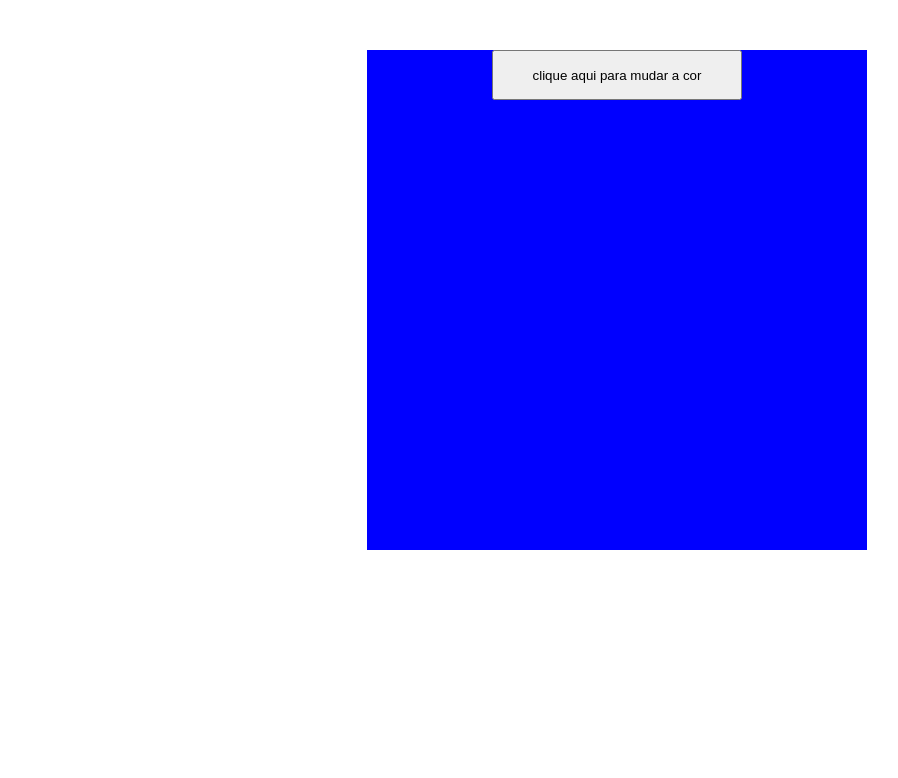
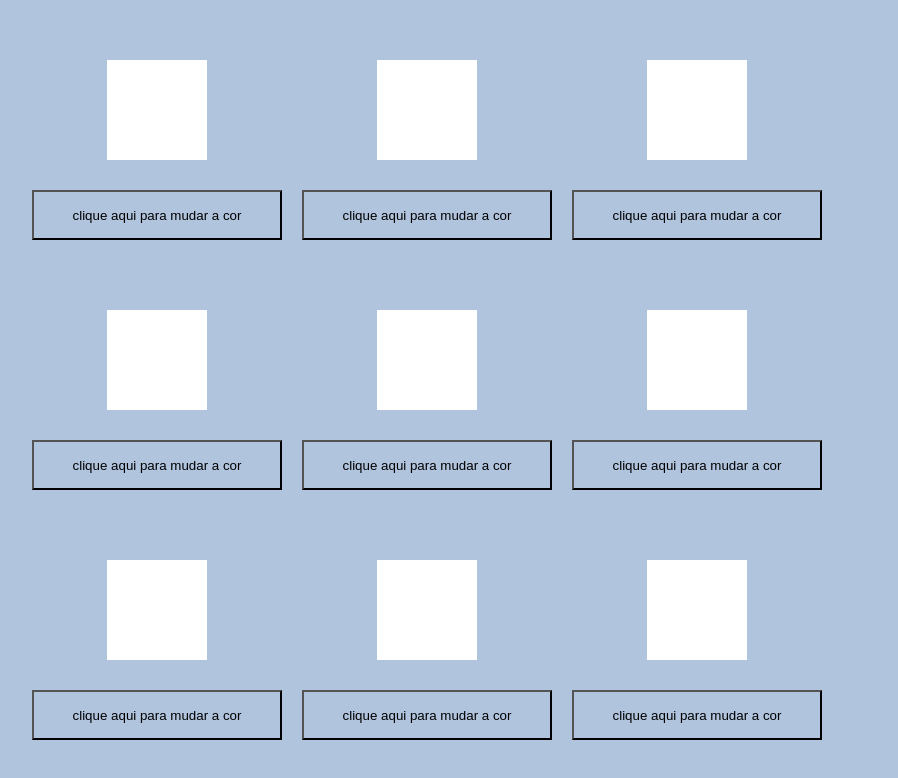
Before and after one commit to cavalcant3/ChangeBackground, a plain HTML site: page index.html in a window 1280 px wide. Shown: the whole page, without its empty margins (23-921 px from the left). Drawn offline with Linux system fonts and the light colour scheme.

Commit message:
jogo finalizado

```diff
--- a/index.html
+++ b/index.html
@@ -1,5 +1,6 @@
 <!DOCTYPE html>
 <html lang="en">
+
 <head>
     <meta charset="UTF-8">
     <meta http-equiv="X-UA-Compatible" content="IE=edge">
@@ -7,10 +8,97 @@
     <link rel="stylesheet" href="style.css">
     <title>Jogo da velha estranho</title>
 </head>
+
 <body>
-    <div id="container">
-        <button id="button"> clique aqui para mudar a cor</button>
+
+
+    <div class="flex-container">
+        <div class="card">
+            <div id="container">
+            </div>
+            <button id="button"> clique aqui para mudar a cor</button>
+        </div>
+
+        <div class="card">
+            <div id="container2">
+            </div>
+            <button id="btn2"> clique aqui para mudar a cor</button>
+        </div>
+
+        <div class="card">
+            <div id="container3">
+            </div>
+            <button id="btn3"> clique aqui para mudar a cor</button>
+        </div>
+
+
+        <div class="card">
+            <div id="container4">
+            </div>
+            <button id="btn4"> clique aqui para mudar a cor</button>
+        </div>
+
+        <div class="card">
+            <div id="container5">
+            </div>
+            <button id="btn5"> clique aqui para mudar a cor</button>
+        </div>
+
+        <div class="card">
+            <div id="container6">
+            </div>
+            <button id="btn6"> clique aqui para mudar a cor</button>
+        </div>
+        <div class="card">
+            <div id="container7">
+            </div>
+            <button id="btn7"> clique aqui para mudar a cor</button>
+        </div>
+        <div class="card">
+            <div id="container8">
+            </div>
+            <button id="btn8"> clique aqui para mudar a cor</button>
+        </div>
+        <div class="card">
+            <div id="container9">
+            </div>
+            <button id="btn9"> clique aqui para mudar a cor</button>
+        </div>
+
     </div>
+
+
+
+
+
+
+
+
+
+
+
+
+
+
+
+
+
+
+
+
+
+
+
+
+
+
+
+
+
+
+
+
     <script src="main.js"></script>
 </body>
+
 </html>
--- a/main.js
+++ b/main.js
@@ -1,9 +1,66 @@
-let cores = ['vermelho', 'amarelo', 'branco']
+let colors = ['white', 'red','yellow'];
 
 let button = document.getElementById('button');
+let btn2 = document.getElementById('btn2');
+let btn3 = document.getElementById('btn3');
+let btn4 = document.getElementById('btn4');
+let btn5 = document.getElementById('btn5');
+let btn6 = document.getElementById('btn6');
+let btn7 = document.getElementById('btn7');
+let btn8 = document.getElementById('btn8');
+let btn9 = document.getElementById('btn9');
 
 button.addEventListener('click', function(){
-    var colors = cores[cores.length]
+    var randomColor = colors[Math.floor(Math.random() * colors.length)]
     let container = document.getElementById('container');
-    container.style.background = colors;
+
+    container.style.background = randomColor;
 })
+btn2.addEventListener('click', function(){
+    var randomColor = colors[Math.floor(Math.random() * colors.length)]
+    let container = document.getElementById('container2');
+
+    container.style.background = randomColor;
+})
+btn3.addEventListener('click', function(){
+    var randomColor = colors[Math.floor(Math.random() * colors.length)]
+    let container = document.getElementById('container3');
+
+    container.style.background = randomColor;
+})
+btn4.addEventListener('click', function(){
+    var randomColor = colors[Math.floor(Math.random() * colors.length)]
+    let container = document.getElementById('container4');
+
+    container.style.background = randomColor;
+})
+btn5.addEventListener('click', function(){
+    var randomColor = colors[Math.floor(Math.random() * colors.length)]
+    let container = document.getElementById('container5');
+
+    container.style.background = randomColor;
+})
+btn6.addEventListener('click', function(){
+    var randomColor = colors[Math.floor(Math.random() * colors.length)]
+    let container = document.getElementById('container6');
+
+    container.style.background = randomColor;
+})
+btn7.addEventListener('click', function(){
+    var randomColor = colors[Math.floor(Math.random() * colors.length)]
+    let container = document.getElementById('container7');
+
+    container.style.background = randomColor;
+})
+btn8.addEventListener('click', function(){
+    var randomColor = colors[Math.floor(Math.random() * colors.length)]
+    let container = document.getElementById('container8');
+
+    container.style.background = randomColor;
+})
+btn9.addEventListener('click', function(){
+    var randomColor = colors[Math.floor(Math.random() * colors.length)]
+    let container = document.getElementById('container9');
+
+    container.style.background = randomColor;
+})
--- a/style.css
+++ b/style.css
@@ -1,11 +1,85 @@
+*{
+    background-color: #B0C4DE;
+    padding: 0;
+    margin: 0;
+    box-sizing: border-box;
+
+}
+.flex-container{
+    height: 100px;
+    width: 900px;
+    display: flex;
+    justify-content: center;
+    align-items: center;
+    align-content: space-between;
+    flex-wrap: wrap;
+}
+.card{
+    padding: 10px;
+}
 #container {
     margin: auto;
-    height: 500px;
-    width: 500px;
+    height: 100px;
+    width: 100px;
     margin-top: 50px;
-    background-color: blue;
+    background-color: white;
 }
-
+#container2 {
+    margin: auto;
+    height: 100px;
+    width: 100px;
+    margin-top: 50px;
+    background-color: white;
+}
+#container3 {
+    margin: auto;
+    height: 100px;
+    width: 100px;
+    margin-top: 50px;
+    background-color: white;
+}
+#container4 {
+    margin: auto;
+    height: 100px;
+    width: 100px;
+    margin-top: 50px;
+    background-color: white;
+}
+#container5 {
+    margin: auto;
+    height: 100px;
+    width: 100px;
+    margin-top: 50px;
+    background-color: white;
+}
+#container6 {
+    margin: auto;
+    height: 100px;
+    width: 100px;
+    margin-top: 50px;
+    background-color: white;
+}
+#container7 {
+    margin: auto;
+    height: 100px;
+    width: 100px;
+    margin-top: 50px;
+    background-color: white;
+}
+#container8 {
+    margin: auto;
+    height: 100px;
+    width: 100px;
+    margin-top: 50px;
+    background-color: white;
+}
+#container9 {
+    margin: auto;
+    height: 100px;
+    width: 100px;
+    margin-top: 50px;
+    background-color: white;
+}
 #button {
     display: block;
     margin: auto;
@@ -13,3 +87,63 @@
     width: 250px;
     height: 50px;
 }
+
+#btn2{
+    display: block;
+    margin: auto;
+    margin-top: 30px;
+    width: 250px;
+    height: 50px;
+}
+#btn3{
+    display: block;
+    margin: auto;
+    margin-top: 30px;
+    width: 250px;
+    height: 50px;
+}
+
+
+#btn4 {
+    display: block;
+    margin: auto;
+    margin-top: 30px;
+    width: 250px;
+    height: 50px;
+}
+
+#btn5{
+    display: block;
+    margin: auto;
+    margin-top: 30px;
+    width: 250px;
+    height: 50px;
+}
+#btn6{
+    display: block;
+    margin: auto;
+    margin-top: 30px;
+    width: 250px;
+    height: 50px;
+}
+#btn7{
+    display: block;
+    margin: auto;
+    margin-top: 30px;
+    width: 250px;
+    height: 50px;
+}
+#btn8{
+    display: block;
+    margin: auto;
+    margin-top: 30px;
+    width: 250px;
+    height: 50px;
+}
+#btn9{
+    display: block;
+    margin: auto;
+    margin-top: 30px;
+    width: 250px;
+    height: 50px;
+}
```
